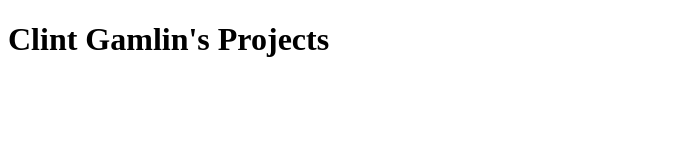
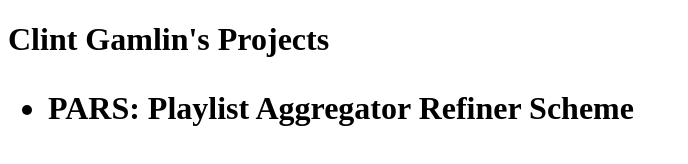
Before and after one commit to cdgamlin/cdgamlin.github.io, a plain HTML site: page index.html in a window 1280 px wide. Shown: the whole page, without its empty margins (0-688 px from the left). Drawn offline with Linux system fonts and the light colour scheme.

Commit message:
Add PARS project to index.html

```diff
--- a/index.html
+++ b/index.html
@@ -8,6 +8,7 @@
 <body>
     <h1>Clint Gamlin's Projects<h1>
     <ul>
+        <li><a src="./PARS" alt="PARS">PARS: Playlist Aggregator Refiner Scheme</a></li>
     </ul>
 </body>
 </html>
```
